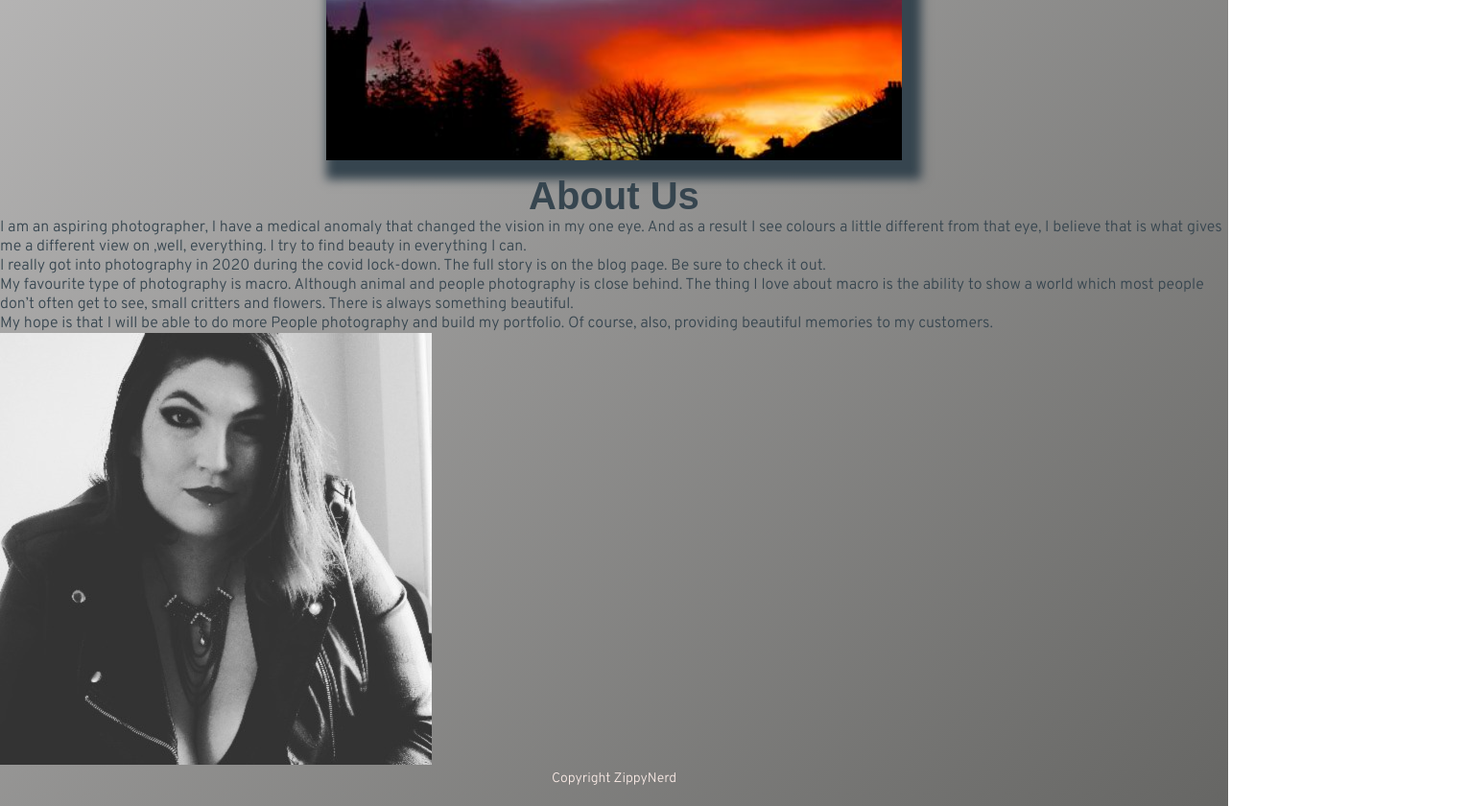
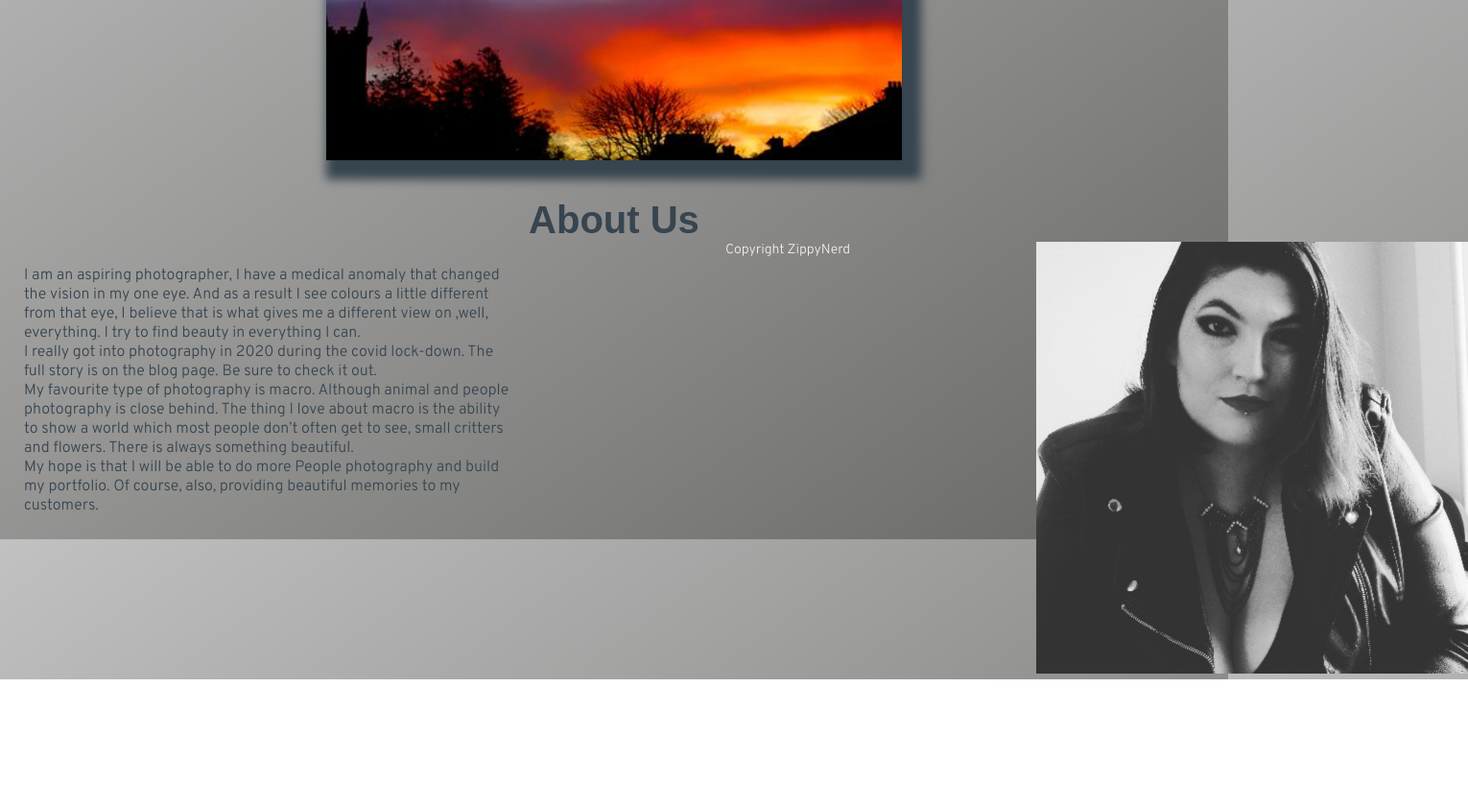
Before and after one commit to Amor-Jansen/zippynerd-photography, a plain HTML site: page index.html in a window 1280 px wide. Shown: the part 358-1198 px from the top of the page at 96% size, 1530 px wide, since content can reach past the window. After the commit the page ends 1066 px from the top, so only its background shows below. Drawn offline with Linux system fonts and the light colour scheme; a web font is replaced by a local one.

Commit message:
Add styling to about paragraph

```diff
--- a/assets/css/style.css
+++ b/assets/css/style.css
@@ -156,10 +156,19 @@ h3 {
     text-align: center;
     font-family: Shalimar, sans-serif;
     font-size: 250%;
+    padding-top: 25px;
 }
 
-#about-us > p {
-    text-align: center;
-    color: #353935;
+#about-left {
+    padding: 25px;
+    width: 40%;
+    float: left;
+    clear: both;
+}
 
+
+#portrait {
+    width: 200px;
+    height: 200px;
+    float: right;
 }
--- a/index.html
+++ b/index.html
@@ -55,9 +55,9 @@
             </div>
         </div>
         <!--about section-->
-        <section class="about-us">
-            <div>
-                <h3>About Us</h3>
+        <section id="about-us">
+            <h3>About Us</h3>
+            <div id="about-left">
                 <p>            I am an aspiring photographer, I have a medical anomaly that changed the vision in my one eye.
                     And as a result I see colours a little different from that eye,
                     I believe that is what gives me a different view on ,well, everything.
@@ -74,8 +74,8 @@
                     My hope is that I will be able to do more People photography and build my portfolio.
                     Of course, also, providing beautiful memories to my customers.</p>
             </div>
-            <div>
-                <img src="assets/images/About profile image.jpg" alt="">
+            <div id="portrait">
+                <img src="assets/images/About profile image.jpg" alt="Portrait of a woman">
             </div>
         </section>
         <!--footer-->
```
